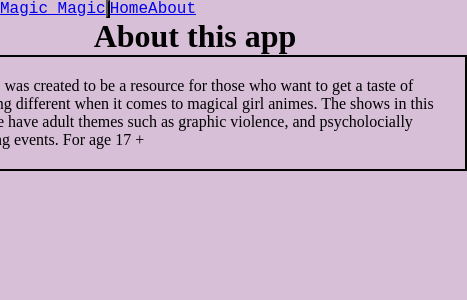
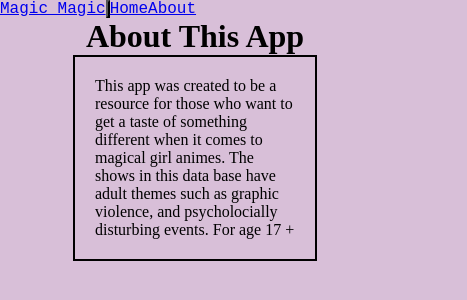
Before and after one commit to nneverson/Magic-Magic, a React (Create React App) app: page /about in a window 390 px wide. Shown: the top 300 px of the page, 467 px wide, since content can reach past the window. Built offline with nearby package versions, Linux system fonts and the light colour scheme; a web font is replaced by a local one.

Commit message:
added overflow to details css

```diff
--- a/src/components/About.js
+++ b/src/components/About.js
@@ -4,7 +4,7 @@ const About = () => {
 	return (
 		<div>
 			<div className='aboutText'>
-			<h1>About this app</h1>
+			<h1>About This App</h1>
 				<p>This app was created to be a resource for those who want to get a taste
 				of something different when it comes to magical girl animes. The shows in this data base have adult themes such as graphic violence, and psycholocially disturbing events. For age 17 +</p>
 			</div>
--- a/src/components/App.css
+++ b/src/components/App.css
@@ -41,13 +41,11 @@
 	align-items: center;
 	height: 380px;
 	font-family: 'Syne Mono', monospace, sans-serif;
-
 }
 .navbar {
 	display: flex;
 	justify-items: space-between;
 	font-family: 'Syne Mono', monospace, sans-serif;
-
 }
 .aboutText {
 	display: flex;
@@ -57,12 +55,11 @@
 	align-items: center;
 	flex-direction: column;
 }
-.aboutText p{
+.aboutText p {
 	border: 2px solid black;
 	width: 500px;
 	height: auto;
 	padding: 20px;
-
 }
 
 @import 'bootstrap/dist/css/bootstrap.min.css';
@@ -80,4 +77,17 @@
 		/* align-items: center; */
 		justify-content: center;
 	}
+	.aboutText p {
+		border: 2px solid black;
+		width: 200px;
+		height: auto;
+		padding: 20px;
+	}
+	.synopsis {
+		width: 200px;
+		max-height: 150px;
+		border: 2px solid black;
+		padding: 20px;
+		overflow: auto;
+	}
 }
```
